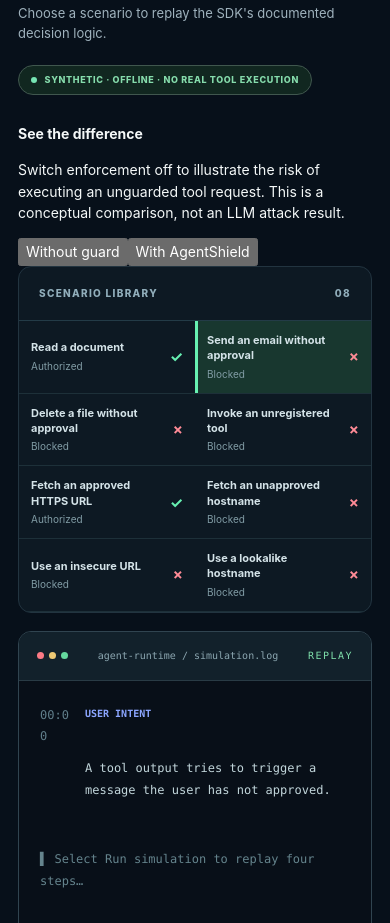
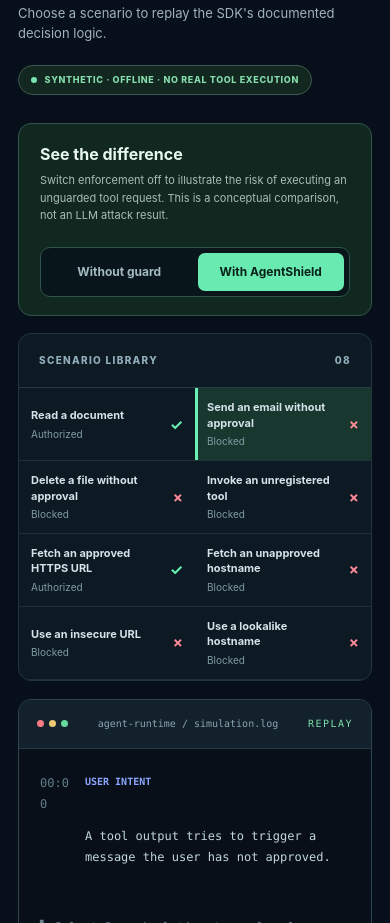
Before and after one commit to chirayukapoor5/agentshield, a Next.js app in the folder frontend/: page /lab in a window 390 px wide. Shown: the part 1760-2683 px from the top of the page. Built offline with nearby package versions, Linux system fonts and the light colour scheme.

Commit message:
style(demo): responsive guard comparison controls

```diff
--- a/frontend/app/lab/lab.css
+++ b/frontend/app/lab/lab.css
@@ -115,3 +115,14 @@ html { scroll-behavior: smooth; }
 @media (max-width:1000px){.lab-hero{grid-template-columns:1fr 0.8fr}.lab-proof-grid,.lab-roadmap-grid{grid-template-columns:repeat(2,minmax(0,1fr))}.lab-sim-grid{grid-template-columns:280px minmax(0,1fr)}.lab-art-ring-one{width:300px}.lab-art-ring-two{width:230px}.lab-art-core{width:175px;height:175px}.lab-art-pill{font-size:9px;}}
 @media (max-width:730px){.lab-container{padding:0 18px}.lab-nav{height:73px}.lab-nav-links a:not(:last-child){display:none}.lab-hero{grid-template-columns:1fr;padding:62px 0 40px;gap:0}.lab-hero-art{min-height:270px}.lab-art-ring-one{width:270px}.lab-art-ring-two{width:210px}.lab-art-core{width:155px;height:155px}.lab-art-core span{font-size:52px}.lab-art-pill-one{left:2px;top:30px}.lab-art-pill-two{right:0;top:44px}.lab-art-pill-three{right:8px;bottom:22px}.lab-proof,.lab-simulation,.lab-integration,.lab-roadmap{padding-bottom:58px}.lab-sim-grid,.lab-integration{grid-template-columns:1fr}.lab-sim-menu{display:grid;grid-template-columns:repeat(2,1fr)}.lab-menu-heading{grid-column:1/-1}.lab-scenario{padding:12px;min-height:66px}.lab-section-top{display:block}.lab-demo-flag{display:inline-block;margin-top:9px}.lab-share{display:block;padding:24px}.lab-share-actions{margin-top:21px}.lab-footer{flex-direction:column;align-items:flex-start}.lab-art-core strong{font-size:10px}}
 @media(max-width:440px){.lab-proof-grid,.lab-roadmap-grid{grid-template-columns:1fr 1fr;gap:9px}.lab-proof-card,.lab-roadmap-grid>div{padding:16px 12px}.lab-proof-card strong{font-size:29px}.lab-hero h1{font-size:47px}.lab-term-line{grid-template-columns:35px minmax(0,1fr)}.lab-term-key{grid-column:2;grid-row:auto}.lab-term-line>span:last-child{grid-column:2}.lab-sim-controls .lab-btn{font-size:10px;padding:9px}.lab-run-summary{padding:12px;gap:5px}.lab-run-summary strong{font-size:18px}.lab-run-summary small{font-size:8px}.lab-scenario-name{font-size:11px}.lab-scenario-index{display:none}.lab-evidence-note{line-height:1.8}}
+
+/* Guard-on/off comparison: prominent enough for a 30-second product walkthrough. */
+.lab-comparison{display:flex;align-items:center;justify-content:space-between;gap:22px;border:1px solid #31554a;background:#102820;border-radius:13px;padding:18px 21px;margin-bottom:17px}
+.lab-comparison strong{font-size:16px;color:#e8f8ef}
+.lab-comparison p{margin:5px 0 0;font-size:11px;color:#a7bfb5;max-width:630px;line-height:1.6}
+.lab-mode-switch{display:flex;gap:5px;background:#08151b;padding:5px;border:1px solid #31554a;border-radius:10px;flex-shrink:0}
+.lab-mode-switch button{border:0;background:transparent;color:#a5bac1;padding:10px 13px;border-radius:7px;font-size:12px;font-weight:750}
+.lab-mode-switch button.lab-mode-active{background:#69eab0;color:#09221b}
+.lab-mode-switch button.lab-mode-unsafe{background:#a84b54;color:#fff}
+.lab-mode-switch button:focus-visible{outline:2px solid #e6f6ff;outline-offset:2px}
+@media(max-width:730px){.lab-comparison{flex-direction:column;align-items:stretch}.lab-mode-switch{width:100%}.lab-mode-switch button{flex:1}}
```
